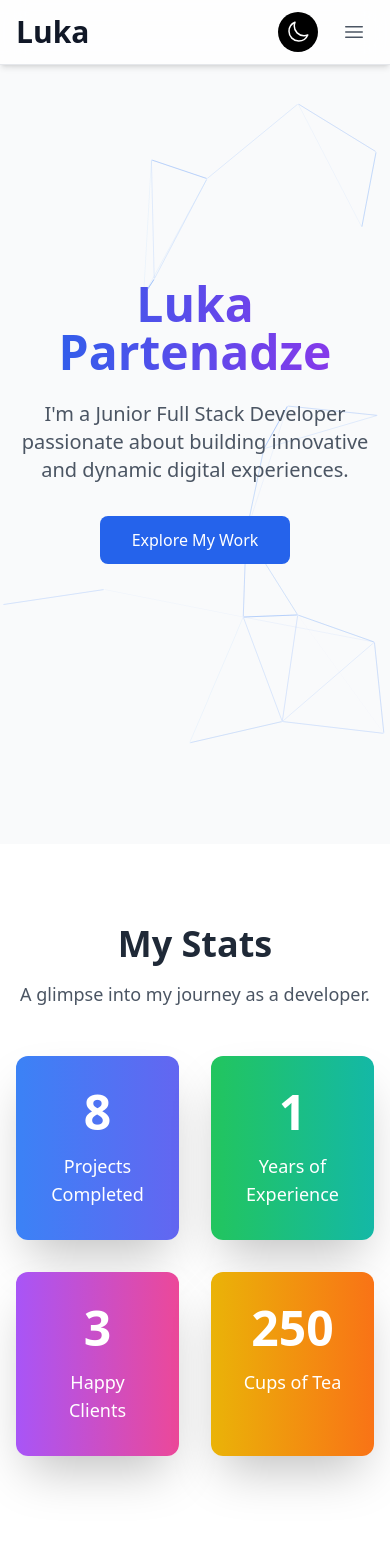
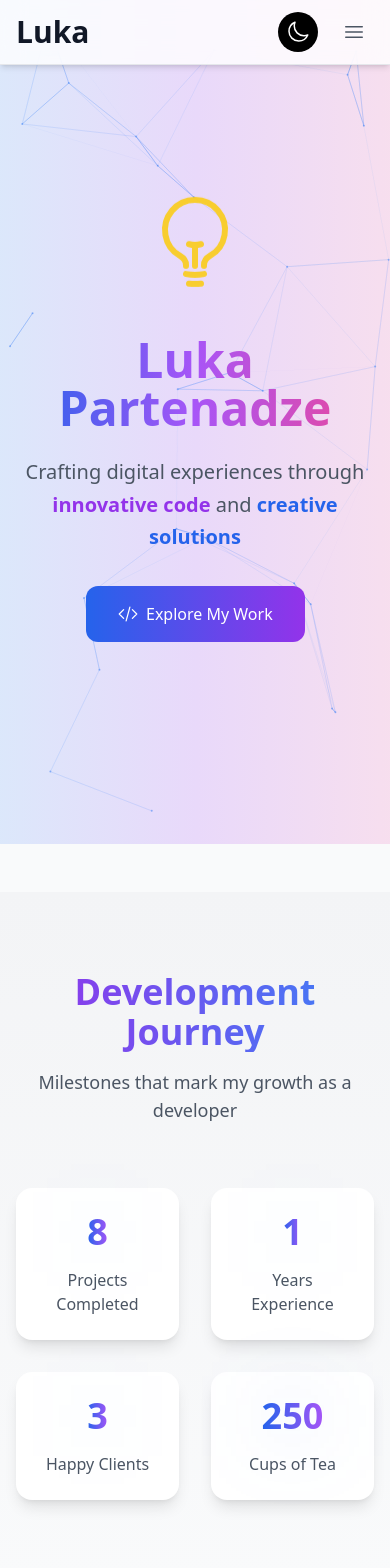
Before and after one commit to SetFodi/MyPortfolio, a Next.js app: page / in a window 390 px wide. Shown: the top 1568 px of the page. Built offline with nearby package versions, Linux system fonts and the light colour scheme.

Commit message:
projects, index enhanced

```diff
--- a/pages/index.js
+++ b/pages/index.js
@@ -1,14 +1,15 @@
 'use client'
 import Head from 'next/head'
 import dynamic from 'next/dynamic'
-import { motion } from 'framer-motion'
+import { motion, useScroll, useTransform } from 'framer-motion'
 import { useState, useEffect } from 'react'
 import Navbar from '../components/Navbar'
 import Footer from '../components/Footer'
 import ProjectCard from '../components/ProjectCard'
 import CountUp from 'react-countup'
+import { LightBulbIcon, CodeBracketIcon, CommandLineIcon } from '@heroicons/react/24/outline'
+import Tilt from 'react-parallax-tilt'
 
-// Dynamically import the Particles component with SSR disabled
 const Particles = dynamic(
   () => import('react-tsparticles').then((mod) => mod.default),
   {
@@ -19,12 +20,23 @@ const Particles = dynamic(
   }
 )
 
+const floatingVariants = {
+  float: {
+    y: [-10, 10, -10],
+    transition: {
+      duration: 3,
+      repeat: Infinity,
+      ease: 'easeInOut'
+    }
+  }
+}
+
 const Home = () => {
   const [mounted, setMounted] = useState(false)
+  const { scrollYProgress } = useScroll()
+  const scale = useTransform(scrollYProgress, [0, 1], [1, 1.1])
 
-  useEffect(() => {
-    setMounted(true)
-  }, [])
+  useEffect(() => setMounted(true), [])
 
   const projects = [
     {
@@ -58,7 +70,7 @@ const Home = () => {
   if (!mounted) return null
 
   return (
-    <div className="min-h-screen bg-gray-50 dark:bg-black">
+    <div className="min-h-screen bg-gray-50 dark:bg-black transition-colors duration-500">
       <Head>
         <title>Luka Partenadze - Full Stack Developer</title>
         <meta name="description" content="Portfolio of SetFodi, Junior Full Stack Developer" />
@@ -69,7 +81,12 @@ const Home = () => {
 
       <main>
         {/* Hero Section */}
-        <section className="relative min-h-screen flex items-center justify-center">
+        <section className="relative min-h-screen flex items-center justify-center overflow-hidden">
+          <motion.div
+            style={{ scale }}
+            className="absolute inset-0 bg-gradient-to-r from-blue-400 via-purple-500 to-pink-400 dark:from-gray-900 dark:via-gray-800 dark:to-gray-700 opacity-20"
+          />
+
           {mounted && (
             <div className="absolute inset-0 z-0">
               <Particles
@@ -77,27 +94,17 @@ const Home = () => {
                 init={particlesInit}
                 options={{
                   particles: {
-                    number: {
-                      value: 50,
-                      density: { enable: true, value_area: 800 },
-                    },
+                    number: { value: 80, density: { enable: true, value_area: 800 } },
+                    color: { value: '#3B82F6' },
                     move: {
                       enable: true,
                       speed: 1.5,
                       direction: 'none',
-                      random: false,
-                      straight: false,
                       out_mode: 'out',
                       bounce: false,
                     },
-                    size: {
-                      value: 1,
-                      random: true,
-                    },
-                    opacity: {
-                      value: 0.5,
-                      random: false,
-                    },
+                    size: { value: 1, random: true },
+                    opacity: { value: 0.5, random: false },
                     links: {
                       enable: true,
                       distance: 150,
@@ -109,6 +116,7 @@ const Home = () => {
                   interactivity: {
                     events: {
                       onhover: { enable: true, mode: 'repulse' },
+                      onclick: { enable: true, mode: 'push' }
                     },
                   },
                 }}
@@ -122,98 +130,168 @@ const Home = () => {
             transition={{ duration: 0.8 }}
             className="relative z-10 text-center px-4"
           >
-            <h1 className="text-5xl md:text-7xl font-bold mb-6 bg-gradient-to-r from-blue-600 to-purple-600 bg-clip-text text-transparent">
+            <motion.div
+              variants={floatingVariants}
+              animate="float"
+              className="inline-block mb-8"
+            >
+              {/* Terminal style icon */}
+              <LightBulbIcon className="w-24 h-24 text-yellow-400 animate-pulse" />
+            </motion.div>
+
+            <h1 className="text-5xl md:text-7xl font-bold mb-6 bg-gradient-to-r from-blue-600 via-purple-500 to-pink-500 bg-clip-text text-transparent">
               Luka Partenadze
             </h1>
-            <p className="text-xl md:text-3xl text-gray-600 dark:text-gray-300 mb-8 max-w-2xl mx-auto">
-              I'm a Junior Full Stack Developer passionate about building innovative and dynamic digital experiences.
-            </p>
+
+            <motion.p
+              initial={{ opacity: 0 }}
+              animate={{ opacity: 1 }}
+              transition={{ duration: 1, delay: 0.5 }}
+              className="text-xl md:text-3xl text-gray-600 dark:text-gray-300 mb-8 max-w-2xl mx-auto leading-relaxed"
+            >
+              Crafting digital experiences through <span className="font-semibold text-purple-600 dark:text-purple-400">innovative code</span> and <span className="font-semibold text-blue-600 dark:text-blue-400">creative solutions</span>
+            </motion.p>
+
             <div className="flex justify-center space-x-4">
+              <Tilt tiltMaxAngleX={5} tiltMaxAngleY={5}>
                 <motion.a
                   whileHover={{ scale: 1.05 }}
                   whileTap={{ scale: 0.95 }}
                   href="https://github.com/SetFodi"
-                className="bg-blue-600 text-white px-8 py-3 rounded-lg font-medium hover:bg-blue-700 transition-colors"
+                  className="bg-gradient-to-r from-blue-600 to-purple-600 text-white px-8 py-4 rounded-xl font-medium hover:shadow-xl transition-all flex items-center gap-2"
                 >
+                  <CodeBracketIcon className="w-5 h-5" />
                   Explore My Work
                 </motion.a>
+              </Tilt>
             </div>
           </motion.div>
         </section>
 
+        {/* Divider */}
+        <div className="relative">
+          <svg
+            className="w-full h-12 text-gray-50 dark:text-black"
+            viewBox="0 0 1440 320"
+            preserveAspectRatio="none"
+          >
+            <path
+              fill="currentColor"
+              d="M0,224L48,213.3C96,203,192,181,288,165.3C384,149,480,139,576,122.7C672,107,768,85,864,101.3C960,117,1056,171,1152,186.7C1248,203,1344,181,1392,170.7L1440,160L1440,320L1392,320C1344,320,1248,320,1152,320C1056,320,960,320,864,320C768,320,672,320,576,320C480,320,384,320,288,320C192,320,96,320,48,320L0,320Z"
+            ></path>
+          </svg>
+        </div>
+
         {/* Statistics Section */}
-        <section className="py-20 bg-white dark:bg-gray-900">
+        <section className="py-20 bg-gradient-to-b from-gray-100 to-gray-50 dark:from-gray-800 dark:to-gray-700">
           <div className="container mx-auto px-4 sm:px-6 lg:px-8">
             <motion.div
-              initial={{ opacity: 0, y: -10 }}
-              animate={{ opacity: 1, y: 0 }}
-              transition={{ duration: 0.8 }}
-              className="text-center mb-12"
+              initial={{ opacity: 0 }}
+              whileInView={{ opacity: 1 }}
+              viewport={{ once: true }}
+              className="text-center mb-16"
             >
-              <h2 className="text-4xl font-bold text-gray-800 dark:text-gray-100 mb-4">
-                My Stats
+              <h2 className="text-4xl font-bold bg-gradient-to-r from-purple-600 to-blue-500 bg-clip-text text-transparent mb-4">
+                Development Journey
               </h2>
               <p className="text-lg text-gray-600 dark:text-gray-300">
-                A glimpse into my journey as a developer.
+                Milestones that mark my growth as a developer
               </p>
             </motion.div>
+
             <div className="grid grid-cols-2 md:grid-cols-4 gap-8 text-center">
+              {[
+                { value: 8, label: 'Projects Completed' },
+                { value: 1, label: 'Years Experience' },
+                { value: 3, label: 'Happy Clients' },
+                { value: 250, label: 'Cups of Tea' }
+              ].map((item, index) => (
                 <motion.div
-                whileHover={{ scale: 1.05 }}
+                  key={index}
                   initial={{ opacity: 0, y: 20 }}
-                animate={{ opacity: 1, y: 0 }}
-                transition={{ duration: 0.6, delay: 0.1 }}
-                className="bg-gradient-to-r from-blue-500 to-indigo-500 dark:from-blue-600 dark:to-indigo-600 rounded-xl shadow-2xl p-8"
+                  whileInView={{ opacity: 1, y: 0 }}
+                  viewport={{ once: true }}
+                  transition={{ delay: index * 0.1 }}
+                  className="bg-white dark:bg-gray-800 rounded-2xl p-6 shadow-lg hover:shadow-xl transition-shadow duration-300 group"
                 >
-                <CountUp end={8} duration={2} className="text-5xl font-extrabold text-white" />
-                <p className="mt-4 text-lg text-white">Projects Completed</p>
+                  <div className="relative inline-block mb-4">
+                    <div className="absolute inset-0 bg-blue-500/10 blur-2xl group-hover:bg-purple-500/10 transition-colors" />
+                    <CountUp
+                      end={item.value}
+                      duration={2}
+                      className="text-4xl font-bold bg-gradient-to-r from-blue-600 to-purple-500 bg-clip-text text-transparent"
+                    />
+                  </div>
+                  <p className="text-gray-600 dark:text-gray-300">{item.label}</p>
                 </motion.div>
-              <motion.div
-                whileHover={{ scale: 1.05 }}
-                initial={{ opacity: 0, y: 20 }}
-                animate={{ opacity: 1, y: 0 }}
-                transition={{ duration: 0.6, delay: 0.2 }}
-                className="bg-gradient-to-r from-green-500 to-teal-500 dark:from-green-600 dark:to-teal-600 rounded-xl shadow-2xl p-8"
-              >
-                <CountUp end={1} duration={2} className="text-5xl font-extrabold text-white" />
-                <p className="mt-4 text-lg text-white">Years of Experience</p>
-              </motion.div>
-              <motion.div
-                whileHover={{ scale: 1.05 }}
-                initial={{ opacity: 0, y: 20 }}
-                animate={{ opacity: 1, y: 0 }}
-                transition={{ duration: 0.6, delay: 0.3 }}
-                className="bg-gradient-to-r from-purple-500 to-pink-500 dark:from-purple-600 dark:to-pink-600 rounded-xl shadow-2xl p-8"
-              >
-                <CountUp end={3} duration={2} className="text-5xl font-extrabold text-white" />
-                <p className="mt-4 text-lg text-white">Happy Clients</p>
-              </motion.div>
-              <motion.div
-                whileHover={{ scale: 1.05 }}
-                initial={{ opacity: 0, y: 20 }}
-                animate={{ opacity: 1, y: 0 }}
-                transition={{ duration: 0.6, delay: 0.4 }}
-                className="bg-gradient-to-r from-yellow-500 to-orange-500 dark:from-yellow-600 dark:to-orange-600 rounded-xl shadow-2xl p-8"
-              >
-                <CountUp end={250} duration={2} className="text-5xl font-extrabold text-white" />
-                <p className="mt-4 text-lg text-white">Cups of Tea</p>
-              </motion.div>
+              ))}
             </div>
           </div>
         </section>
 
+        {/* Divider */}
+        <div className="relative">
+          <svg
+            className="w-full h-12 text-gray-50 dark:text-black"
+            viewBox="0 0 1440 320"
+            preserveAspectRatio="none"
+          >
+            <path
+              fill="currentColor"
+              d="M0,96L48,106.7C96,117,192,139,288,133.3C384,128,480,96,576,101.3C672,107,768,149,864,154.7C960,160,1056,128,1152,117.3C1248,107,1344,117,1392,122.7L1440,128L1440,320L1392,320C1344,320,1248,320,1152,320C1056,320,960,320,864,320C768,320,672,320,576,320C480,320,384,320,288,320C192,320,96,320,48,320L0,320Z"
+            ></path>
+          </svg>
+        </div>
 
         {/* Projects Section */}
-        <section className="py-20 bg-white dark:bg-black">
+        <section className="py-20 bg-gradient-to-b from-gray-50 to-gray-100 dark:from-gray-900 dark:to-gray-800">
           <div className="container mx-auto px-4 sm:px-6 lg:px-8">
-            <h2 className="text-4xl font-bold text-center mb-12 text-gray-800 dark:text-gray-100">
-              Featured Projects
-            </h2>
+            <motion.h2
+              initial={{ opacity: 0 }}
+              whileInView={{ opacity: 1 }}
+              viewport={{ once: true }}
+              className="text-4xl font-bold text-center mb-16 bg-gradient-to-r from-blue-600 to-purple-500 bg-clip-text text-transparent"
+            >
+              Featured Innovations
+            </motion.h2>
+
             <div className="grid grid-cols-1 md:grid-cols-2 lg:grid-cols-3 gap-8">
               {projects.map((project, index) => (
-                <ProjectCard key={index} {...project} />
+                <motion.div
+                  key={index}
+                  initial={{ opacity: 0, y: 20 }}
+                  whileInView={{ opacity: 1, y: 0 }}
+                  viewport={{ once: true }}
+                  transition={{ delay: index * 0.1 }}
+                >
+                  <Tilt glareEnable tiltMaxAngleX={5} tiltMaxAngleY={5}>
+                    <ProjectCard
+                      {...project}
+                      className="hover:shadow-2xl transition-shadow duration-300"
+                    />
+                  </Tilt>
+                </motion.div>
               ))}
             </div>
+          </div>
+        </section>
+
+        {/* Philosophy Section */}
+        <section className="py-20 bg-gradient-to-br from-blue-50 to-purple-50 dark:from-gray-900 dark:to-gray-800">
+          <div className="container mx-auto px-4 sm:px-6 lg:px-8 text-center">
+            <motion.div
+              initial={{ scale: 0.95, opacity: 0 }}
+              whileInView={{ scale: 1, opacity: 1 }}
+              viewport={{ once: true }}
+              className="inline-block p-8 rounded-3xl bg-white dark:bg-gray-800 shadow-2xl"
+            >
+              <CommandLineIcon className="w-16 h-16 text-purple-600 mx-auto mb-6" />
+              <p className="text-2xl md:text-3xl font-medium text-gray-800 dark:text-gray-200 max-w-3xl mx-auto leading-relaxed">
+                "I believe in <span className="text-blue-600">writing clean code</span> that not only solves problems but
+                <span className="text-purple-600"> inspires innovation</span> and
+                <span className="text-pink-600"> delivers exceptional experiences</span>."
+              </p>
+            </motion.div>
           </div>
         </section>
       </main>
--- a/pages/projects.js
+++ b/pages/projects.js
@@ -1,8 +1,11 @@
 'use client'
-import Head from 'next/head';
-import Navbar from '../components/Navbar';
-import Footer from '../components/Footer';
-import { motion } from 'framer-motion';
+import Head from 'next/head'
+import Navbar from '../components/Navbar'
+import Footer from '../components/Footer'
+import { motion, useScroll, useTransform } from 'framer-motion'
+import { useState } from 'react'
+import Tilt from 'react-parallax-tilt'
+import { ArrowTopRightOnSquareIcon } from '@heroicons/react/24/outline'
 
 const containerVariants = {
   hidden: {},
@@ -11,52 +14,62 @@ const containerVariants = {
       staggerChildren: 0.15,
     },
   },
-};
+}
 
 const cardVariants = {
   hidden: { opacity: 0, y: 50, scale: 0.95 },
   visible: { opacity: 1, y: 0, scale: 1 },
-};
+}
 
 export default function Projects() {
+  const [hoveredIndex, setHoveredIndex] = useState(null)
+  const { scrollYProgress } = useScroll()
+  const scale = useTransform(scrollYProgress, [0, 1], [1, 1.1])
+
   const projects = [
     {
       title: 'Syncrolly',
       description: 'A project that synchronizes data in real time.',
       image: '/syncrolly.jpg',
       link: 'https://syncrolly.com',
+      technologies: ['React', 'Node.js', 'WebSocket', 'MongoDB'],
     },
     {
       title: 'Typingy',
       description: 'Test your typing speed and accuracy in a fun way.',
       image: '/typingy.jpg',
       link: 'https://typingy.live',
+      technologies: ['Next.js', 'JavaScript', 'Tailwind CSS', 'MongoDB'],
     },
     {
       title: 'Devconnect',
       description: 'Connecting developers around the world.',
       image: '/devconnect.jpg',
       link: 'https://github.com/SetFodi/devconnect',
+      technologies: ['React', 'JavaScript', 'MongoDB', 'Tailwind CSS'],
     },
     {
       title: 'MoviesProfile',
-      description: 'Movie Themed Website In React.',
+      description: 'Movie-themed website built with React.',
       image: '/MovieApp.jpg',
       link: 'https://github.com/SetFodi/moviesProfile',
+      technologies: ['React', 'JavaScript', 'CSS', 'API Integration'],
     },
     {
       title: 'Task-Manager',
-      description: 'Managing Tasks (First Projeddt in Next.js)',
+      description: 'Task management app (first project in Next.js).',
       image: '/taskmanager.jpg',
       link: 'https://github.com/SetFodi/TaskManger',
+      technologies: ['Next.js', 'JavaScript', 'Tailwind CSS', 'Firebase'],
     },
     {
       title: 'MusicStreamingService',
-      description: 'App where you can Stream Musics, Little buggy but good for the experience',
+      description: 'App for streaming music (great learning experience).',
       image: '/musicstreamingservice.jpg',
       link: 'https://github.com/SetFodi/MusicStreamingService',
+      technologies: ['React', 'JavaScript', 'Node.js', 'MongoDB'],
     },
-  ];
+  ]
 
   return (
     <div className="min-h-screen bg-white dark:bg-black transition-colors duration-500">
@@ -70,14 +83,11 @@ export default function Projects() {
 
       <Navbar />
 
-      <main className="pt-20">
+      <main>
         {/* Hero Section */}
-        <section className="relative py-20 overflow-hidden">
-          {/* Animated Background with a deep, dramatic gradient */}
+        <section className="relative py-32 overflow-hidden">
           <motion.div
-            initial={{ opacity: 0, scale: 0.95, y: -20 }}
-            animate={{ opacity: 1, scale: 1, y: 0 }}
-            transition={{ duration: 1.5 }}
+            style={{ scale }}
             className="absolute inset-0 bg-gradient-to-br from-indigo-800 via-sky-500 to-emerald-600 dark:from-gray-900 dark:via-gray-700 dark:to-gray-600 opacity-30"
           />
           <div className="container mx-auto px-6 relative z-10 text-center">
@@ -85,7 +95,7 @@ export default function Projects() {
               initial={{ opacity: 0, y: -20 }}
               animate={{ opacity: 1, y: 0 }}
               transition={{ duration: 0.8 }}
-              className="text-5xl md:text-6xl font-extrabold bg-gradient-to-r from-pink-500 to-orange-500 bg-clip-text text-transparent mb-6 drop-shadow-lg"
+              className="text-5xl md:text-7xl font-extrabold bg-gradient-to-r from-pink-500 to-orange-500 bg-clip-text text-transparent mb-6 drop-shadow-lg"
             >
               My Innovative Projects
             </motion.h1>
@@ -93,14 +103,12 @@ export default function Projects() {
               initial={{ opacity: 0 }}
               animate={{ opacity: 1 }}
               transition={{ duration: 1, delay: 0.5 }}
-              className="text-xl md:text-2xl text-white dark:text-gray-300"
+              className="text-xl md:text-2xl text-gray-700 dark:text-gray-300"
             >
               Explore a showcase of creative digital solutions that transform ideas into reality.
             </motion.p>
           </div>
         </section>
-
-
 
         {/* Projects Grid */}
         <section className="py-20 bg-white dark:bg-black">
@@ -110,19 +118,25 @@ export default function Projects() {
               initial="hidden"
               whileInView="visible"
               viewport={{ once: true, amount: 0.2 }}
-              className="grid grid-cols-1 md:grid-cols-2 lg:grid-cols-3 gap-12"
+              className="grid grid-cols-1 md:grid-cols-2 lg:grid-cols-3 gap-8"
             >
               {projects.map((project, index) => (
-                <motion.a
+                <motion.div
                   key={index}
+                  variants={cardVariants}
+                  whileHover={{ y: -10, scale: 1.03 }}
+                  whileTap={{ scale: 0.98 }}
+                  transition={{ type: 'spring', stiffness: 300, damping: 20 }}
+                  className="relative group"
+                  onMouseEnter={() => setHoveredIndex(index)}
+                  onMouseLeave={() => setHoveredIndex(null)}
+                >
+                  <Tilt tiltMaxAngleX={5} tiltMaxAngleY={5} glareEnable glareMaxOpacity={0.2}>
+                    <a
                       href={project.link}
                       target="_blank"
                       rel="noopener noreferrer"
-                  variants={cardVariants}
-                  whileHover={{ y: -10, scale: 1.03, rotate: 0.5 }}
-                  whileTap={{ scale: 0.98 }}
-                  transition={{ type: 'spring', stiffness: 300, damping: 20 }}
-                  className="group block relative rounded-3xl overflow-hidden shadow-2xl border border-transparent group-hover:border-blue-400 transition-all duration-300"
+                      className="block rounded-3xl overflow-hidden shadow-2xl border border-transparent hover:border-blue-400 transition-all duration-300"
                     >
                       {/* Project Image */}
                       <div className="relative h-64 overflow-hidden">
@@ -138,29 +152,43 @@ export default function Projects() {
                         />
                       </div>
                       {/* Content Area */}
-                  <div className="p-6 bg-white dark:bg-gray-900 relative">
-                    <motion.h3
-                      whileHover={{ scale: 1.05 }}
-                      className="text-2xl font-bold mb-2 text-gray-900 dark:text-gray-100"
-                    >
+                      <div className="p-6 bg-white dark:bg-gray-900">
+                        <h3 className="text-2xl font-bold mb-2 text-gray-900 dark:text-gray-100">
                           {project.title}
-                    </motion.h3>
+                        </h3>
                         <p className="text-gray-700 dark:text-gray-300 mb-4">
                           {project.description}
                         </p>
+                        <div className="flex flex-wrap gap-2">
+                          {project.technologies.map((tech, i) => (
+                            <span
+                              key={i}
+                              className="px-3 py-1 text-sm bg-gray-100 dark:bg-gray-800 text-gray-700 dark:text-gray-300 rounded-full"
+                            >
+                              {tech}
+                            </span>
+                          ))}
                         </div>
+                      </div>
+                    </a>
+                  </Tilt>
                   {/* Hover Call-to-Action Overlay */}
+                  {hoveredIndex === index && (
                     <motion.div
                       className="absolute inset-0 flex items-center justify-center opacity-0 group-hover:opacity-100 transition-opacity duration-300"
+                      initial={{ opacity: 0 }}
+                      animate={{ opacity: 1 }}
                     >
                       <motion.span
-                      className="px-6 py-3 bg-blue-600 text-white font-semibold rounded-full shadow-lg hover:bg-blue-700 transition-colors"
+                        className="px-6 py-3 bg-blue-600 text-white font-semibold rounded-full shadow-lg hover:bg-blue-700 transition-colors flex items-center gap-2"
                         whileHover={{ scale: 1.05, x: 5 }}
                       >
+                        <ArrowTopRightOnSquareIcon className="w-5 h-5" />
                         Visit Site
                       </motion.span>
                     </motion.div>
-                </motion.a>
+                  )}
+                </motion.div>
               ))}
             </motion.div>
           </div>
@@ -169,5 +197,5 @@ export default function Projects() {
 
       <Footer />
     </div>
-  );
+  )
 }
```
Also changed, not shown: components/Footer.js (+20 -40 lines), 1 other file (tests, documents, lock files or other folders). Lines whose indentation alone changed are shown as unchanged.
